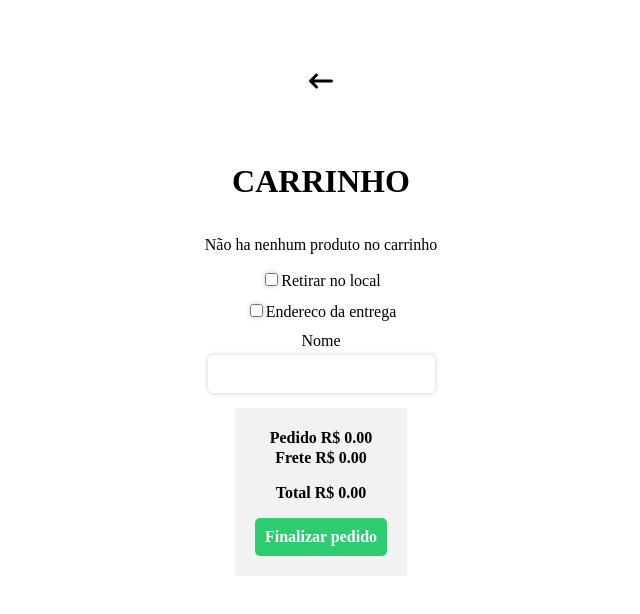
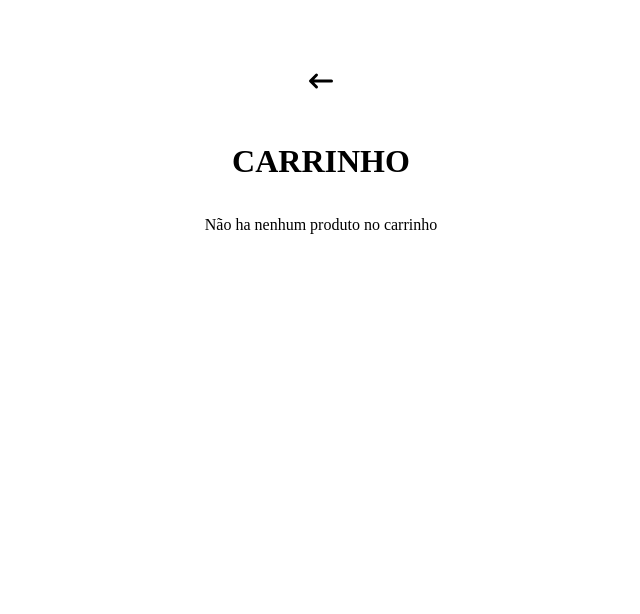
Before and after one commit to andrephelipe/tudo-frito-ilhabela, a React (Vite) app: page /carrinho in a window 1280 px wide. Shown: the top 614 px of the page, without its empty margins (319-959 px from the left). Built offline with nearby package versions, Linux system fonts and the light colour scheme.

Commit message:
concertando bugs

```diff
--- a/src/Pages/Carrinho.jsx
+++ b/src/Pages/Carrinho.jsx
@@ -68,13 +68,12 @@ function Carrinho() {
         </p>
       </Link>
 
-      <main>
       <h2 className="h2-carrinho">CARRINHO</h2>
       {
         items.length === 0
           ? <p>Não ha nenhum produto no carrinho</p>
           : (
-
+            <>
               <ul className="lista-produtos">
                 {items.map((item, index) => (
                   <li className="itens" key={ index }>
@@ -137,9 +136,6 @@ function Carrinho() {
                   </li>
                 ))}
               </ul>
-            )
-        }
-      </main>
 
               <div>
                 <div className="entrega">
@@ -228,6 +224,7 @@ function Carrinho() {
                   {' '}
                   { (total).toFixed(2) }
                 </p>
+                { nome ? (
                   <a
                     href={ linkWhatsApp }
                     target="_blank"
@@ -236,7 +233,15 @@ function Carrinho() {
                   >
                     Finalizar pedido
                   </a>
+                ) : (
+                  <small disabled>
+                    Insira seu nome e o estilo de  entrega para finalizar o pedido
+                  </small>
+                )}
               </footer>
+            </>
+          )
+      }
     </section>
   );
 }
```
Lines whose indentation alone changed are shown as unchanged.
